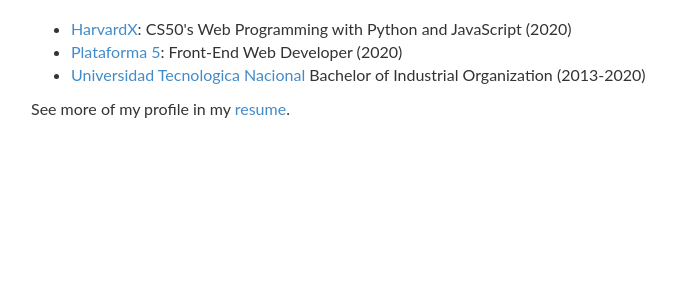
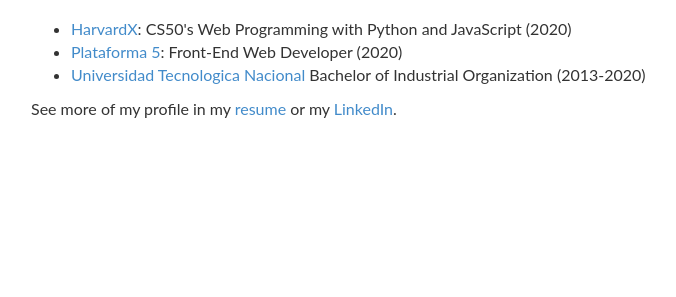
Before and after one commit to rodrigorbenitez/my-personal-web, a Flask app: page /education in a window 1280 px wide. Shown: the part 410-707 px from the top of the page, without its empty margins (259-935 px from the left). Run offline with Flask 2, Linux system fonts and the light colour scheme; some libraries are stand-ins or nearby versions.

Commit message:
education

```diff
--- a/templates/education.html
+++ b/templates/education.html
@@ -11,7 +11,7 @@
     </ul>
 
 
-    <p>See more of my profile in my <a href="static\assets\Resume-Rodrigo-Benitez.pdf">resume</a>.</p>
+    <p>See more of my profile in my <a href="static\assets\Resume-Rodrigo-Benitez.pdf">resume</a> or my <a href="https://www.linkedin.com/in/benitezrodrigo/">LinkedIn</a>.</p>
 </div>
 
 {% endblock %}
```
